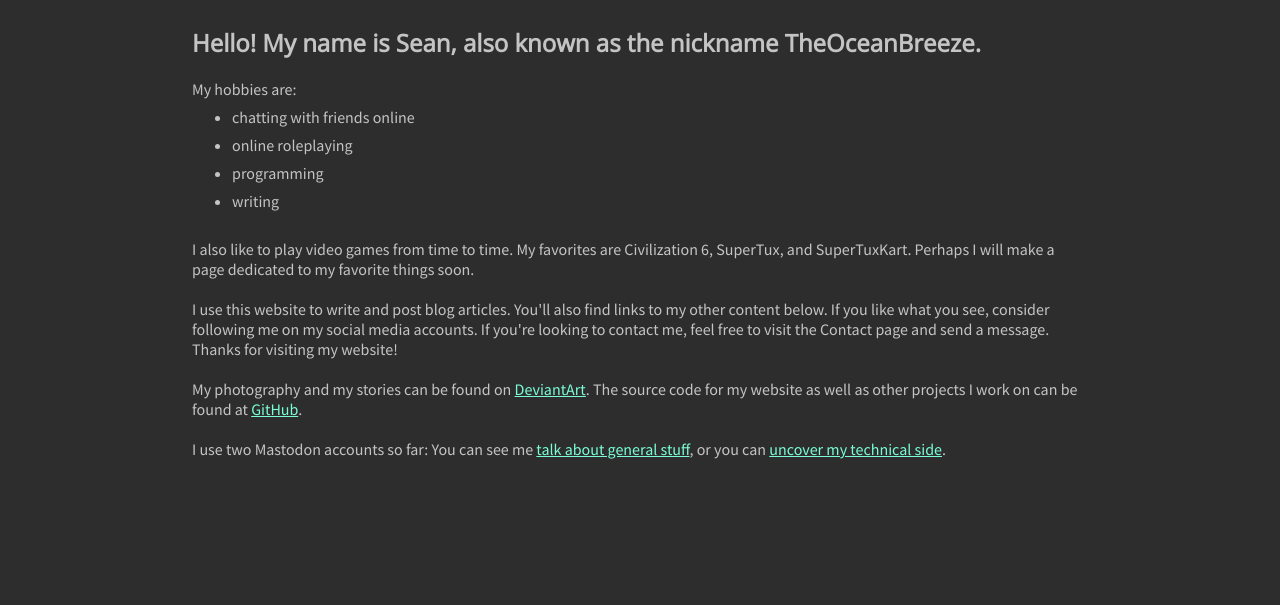
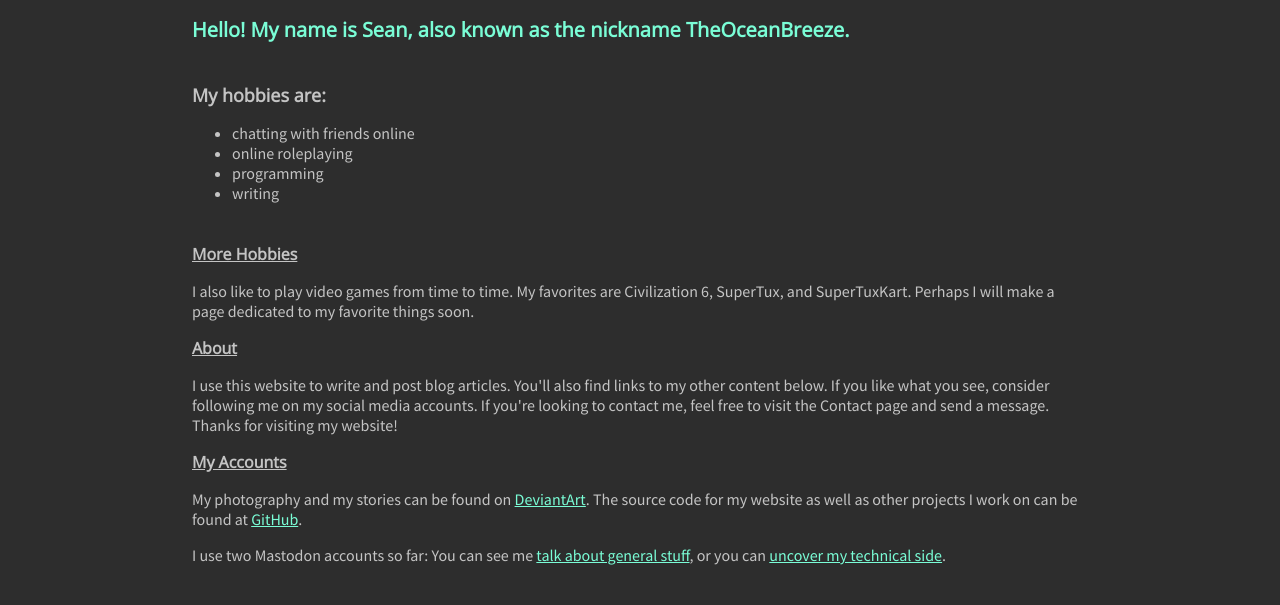
Before and after one commit to TheOceanBreeze/theoceanbreeze.github.io, an Eleventy site: page index.md in a window 1280 px wide. Shown: the part 225-830 px from the top of the page. Before the commit the page ends 800 px from the top, so only its background shows below. Built offline with nearby package versions, Linux system fonts and the light colour scheme; Eleventy itself is replaced by a stand-in of ours; files that its build step writes are made by us from their sources.

Commit message:
Updating website styles

```diff
--- a/_layouts/main.pug
+++ b/_layouts/main.pug
@@ -6,7 +6,7 @@
         if hero
             .header
                 h1 #{hero.title}
-                h4 #{hero.subtitle}
+                h2 #{hero.subtitle}
         else
             .header
                 h1 #{title}
--- a/_sass/_fonts.sass
+++ b/_sass/_fonts.sass
@@ -7,6 +7,8 @@
 $alt: 'Open Sans', sans-serif
 
 @mixin sizes
+    h1, h2, h3, h4, p
+        margin: 2vh auto
     h1
         margin-top: 16px
         font-size: 5vh
@@ -15,14 +17,17 @@
         margin-bottom: 8px
         font-family: $alt
     h2
-        font-size: 5vh
+        font-size: 4vh
     h3
-        font-size: 4vh
+        font-size: 2.5vh
     h4
         font-family: $alt
-        font-size: 3vh
+        font-size: 2.25vh
+    h5
+        font-family: $alt
+        font-size: 2vh
+        text-decoration: underline
     p, li
-        margin-bottom: 8px
         font-size: 2vh
     a
         color: colors.$accent
--- a/_sass/site.sass
+++ b/_sass/site.sass
@@ -21,7 +21,7 @@
 	display: flex
 	justify-content: space-between
 .container
-	padding: 2px 16px
+	margin: 5vh auto
 @media only screen and (max-width=1026px)
 	.content
 		width: 100%
--- a/index.md
+++ b/index.md
@@ -5,20 +5,33 @@
     title: "TheOceanBreeze"
     subtitle: "Welcome to my website!"
 ---
-&nbsp;
-#### Hello! My name is Sean, also known as the nickname TheOceanBreeze.
-\
-My hobbies are:
+### Hello! My name is Sean, also known as the nickname TheOceanBreeze.
+
+<div class="container">
+
+#### My hobbies are:
+
+
 - chatting with friends online
 - online roleplaying
 - programming
 - writing
+</div>
 
-\
-I also like to play video games from time to time. My favorites are Civilization 6, SuperTux, and SuperTuxKart. Perhaps I will make a page dedicated to my favorite things soon. \
-\
-I use this website to write and post blog articles. You'll also find links to my other content below. If you like what you see, consider following me on my social media accounts. If you're looking to contact me, feel free to visit the Contact page and send a message. Thanks for visiting my website! \
-\
-My photography and my stories can be found on [DeviantArt](https://www.deviantart.com/theoceanbreeze). The source code for my website as well as other projects I work on can be found at [GitHub](https://github.com/TheOceanBreeze).\
-\
+<div class="container">
+
+##### **More Hobbies**
+I also like to play video games from time to time. My favorites are Civilization 6, SuperTux, and SuperTuxKart. Perhaps I will make a page dedicated to my favorite things soon.
+
+
+##### **About**
+I use this website to write and post blog articles. You'll also find links to my other content below. If you like what you see, consider following me on my social media accounts. If you're looking to contact me, feel free to visit the Contact page and send a message. Thanks for visiting my website!
+
+##### **My Accounts**
+My photography and my stories can be found on [DeviantArt](https://www.deviantart.com/theoceanbreeze). The source code for my website as well as other projects I work on can be found at [GitHub](https://github.com/TheOceanBreeze).
+
+
 I use two Mastodon accounts so far: You can see me [talk about general stuff](https://mas.to/@TheOceanBreeze), or you can [uncover my technical side](https://fosstodon.org/@TheOceanBreeze).
+
+
+</div>
```
Also changed, not shown: assets/css/style.css.
